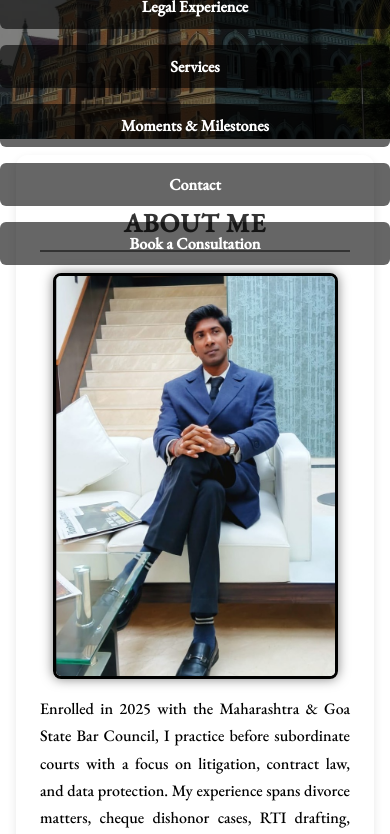
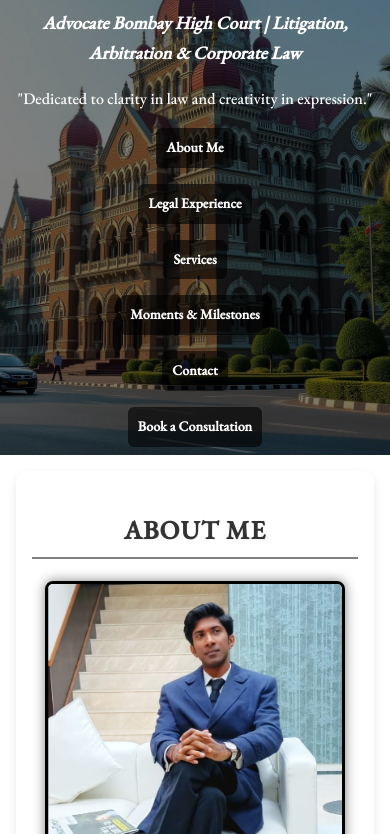
Before and after one commit to Advmalvankar/akshaymalvankar, a plain HTML site: page index.html in a window 390 px wide. Shown: the part 161-995 px from the top of the page. Drawn offline with nearby package versions, Linux system fonts and the light colour scheme.

Commit message:
Css for buttons

```diff
--- a/index.html
+++ b/index.html
@@ -6,7 +6,7 @@
   <title>Adv. Akshay Malvankar - Advocate Bombay High Court</title>
   <link href="https://fonts.googleapis.com/css2?family=EB+Garamond:wght@500&display=swap" rel="stylesheet">
   <style>
-    /* Global Styles */
+    /* ------------------------- Global Styles ------------------------- */
     body {
       margin: 0;
       font-family: 'EB Garamond', 'Times New Roman', serif;
@@ -16,15 +16,42 @@
       scroll-behavior: smooth;
       line-height: 1.7;
     }
-
     p, ul, li {
       text-align: justify;
     }
+    section {
+      padding: 2rem;
+      max-width: 1000px;
+      margin: 2rem auto;
+      background-color: rgba(255, 255, 255, 0.95);
+      border-radius: 12px;
+      box-shadow: 0 4px 10px rgba(0,0,0,0.1);
+    }
+    h2 {
+      font-family: 'EB Garamond', 'Garamond', serif;
+      border-bottom: 2px solid gray;
+      padding-bottom: 0.3rem;
+      color: #333;
+      font-size: 26px;
+      text-transform: uppercase;
+      letter-spacing: 1px;
+    }
+    h3 {
+      font-family: 'EB Garamond', 'Garamond', serif;
+      color: #444;
+      margin-top: 1rem;
+      font-style: italic;
+      font-size: 20px;
+    }
+    ul {
+      list-style: disc;
+      margin-left: 2rem;
+      color: #333;
+    }
 
-    /* Header */
+    /* ------------------------- Header ------------------------- */
     header {
       position: relative;
-      height: 400px;
       color: white;
       display: flex;
       flex-direction: column;
@@ -33,37 +60,26 @@
       text-align: center;
       background: url("images/bombay.jpg") no-repeat center center;
       background-size: cover;
+      height: 400px;
     }
-
     header::before {
       content: "";
       position: absolute;
-      top: 0;
-      left: 0;
-      width: 100%;
-      height: 100%;
+      top: 0; left: 0; width: 100%; height: 100%;
       background-color: rgba(0,0,0,0.5);
       z-index: 0;
     }
-
     header h1, header h3, header p {
       z-index: 1;
       margin: 0.5rem 0;
     }
-
     header h1 {
-      font-family: 'EB Garamond', 'Garamond', serif;
       font-size: 36px;
-      letter-spacing: 1px;
     }
-
     header h3 {
-      font-family: 'EB Garamond', 'Garamond', serif;
-      color: #ffffff;
       font-size: 18px;
-      letter-spacing: 0.5px;
+      color: #ffffff; /* Ensure subheading stays white */
     }
-
     header img.law-logo {
       position: absolute;
       top: 1rem;
@@ -71,19 +87,19 @@
       width: 80px;
       height: auto;
       z-index: 2;
+      transition: all 0.3s ease-in-out;
     }
 
-    /* Navigation Buttons */
+    /* ------------------------- Navigation Buttons ------------------------- */
     .nav-buttons {
       margin-top: 1rem;
       display: flex;
       justify-content: center;
       gap: 1rem;
+      flex-wrap: wrap;
       z-index: 1;
       position: relative;
-      flex-wrap: wrap;
     }
-
     .nav-buttons .btn {
       background-color: rgba(0,0,0,0.6);
       color: #fff;
@@ -93,47 +109,12 @@
       font-weight: 600;
       transition: 0.3s;
     }
-
     .nav-buttons .btn:hover {
       background-color: #fff;
       color: #000;
     }
 
-    /* Sections */
-    section {
-      padding: 2rem;
-      max-width: 1000px;
-      margin: 2rem auto;
-      background-color: rgba(255, 255, 255, 0.95);
-      border-radius: 12px;
-      box-shadow: 0 4px 10px rgba(0,0,0,0.1);
-    }
-
-    h2 {
-      font-family: 'EB Garamond', 'Garamond', serif;
-      border-bottom: 2px solid gray;
-      padding-bottom: 0.3rem;
-      color: #333;
-      font-size: 26px;
-      text-transform: uppercase;
-      letter-spacing: 1px;
-    }
-
-    h3 {
-      font-family: 'EB Garamond', 'Garamond', serif;
-      color: #444;
-      margin-top: 1rem;
-      font-style: italic;
-      font-size: 20px;
-    }
-
-    ul {
-      list-style: disc;
-      margin-left: 2rem;
-      color: #333;
-    }
-
-    /* Images */
+    /* ------------------------- Images ------------------------- */
     .image-right {
       float: right;
       margin-left: 2rem;
@@ -143,14 +124,12 @@
       box-shadow: 0 4px 10px rgba(0,0,0,0.2);
       border-radius: 6px;
     }
-
     .highlighted-img {
       border: 3px solid #000;
       box-shadow: 0 0 12px rgba(0,0,0,0.5);
       max-height: 400px;
       border-radius: 8px;
     }
-
     .img-gallery {
       display: flex;
       justify-content: center;
@@ -158,7 +137,6 @@
       flex-wrap: wrap;
       padding: 2rem 0;
     }
-
     .img-gallery img {
       flex: 1 1 30%;
       max-width: 30%;
@@ -167,7 +145,7 @@
       border-radius: 6px;
     }
 
-/* Contact Section */
+    /* ------------------------- Contact Section ------------------------- */
     #Contact {
       background-color: #000;
       color: white;
@@ -175,7 +153,6 @@
       padding: 3rem 1rem;
       border-radius: 12px;
     }
-
     #Contact h2 {
       color: white;
       font-size: 32px;
@@ -183,31 +160,27 @@
       letter-spacing: 1px;
       text-transform: uppercase;
     }
-
     #Contact .contact-info p {
       margin: 0.6rem 0;
       font-size: 18px;
       line-height: 1.8;
     }
-
     #Contact a {
       color: #fff;
       text-decoration: underline;
     }
-
     #Contact a:hover {
       color: #ccc;
       text-decoration: none;
     }
 
-    /* Consultation Form */
+    /* ------------------------- Consultation Form ------------------------- */
     #consultation-form {
       padding: 60px 20px;
       background-color: #fff;
       color: #000;
       border-top: 2px solid #000;
     }
-
     #consultation-form iframe {
       width: 100%;
       height: 1200px;
@@ -230,29 +203,45 @@
       clear: both;
     }
 
-     /* -------------------------
-       📱 Responsive Media Queries
-       ------------------------- */
+    /* ------------------------- Responsive ------------------------- */
+    @media (max-width: 1024px) {
+      section {
+        margin: 1rem;
+        padding: 1.5rem;
+      }
+    }
+
     @media (max-width: 768px) {
       header {
-        height: 300px;
+        height: auto;
+        padding-top: 1rem;
       }
-
+      header img.law-logo {
+        position: relative;
+        left: auto;
+        margin: 0 auto 1rem auto;
+        display: block;
+        width: 70px;
+      }
+      .nav-buttons {
+        flex-direction: column;
+        align-items: center;
+        margin: 1rem auto;
+        width: 90%;
+      }
+      .nav-buttons .btn {
+        flex: 1 1 100%;
+        text-align: center;
+      }
       .image-right {
         float: none;
         display: block;
         margin: 1rem auto;
-        width: 100%;
-        max-width: 90%;
+        width: 90%;
       }
-
       .img-gallery img {
         max-width: 100%;
-      }
-
-      section {
-        margin: 1rem;
-        padding: 1.5rem;
+        height: auto;
       }
     }
 
@@ -260,22 +249,20 @@
       header img.law-logo {
         width: 60px;
       }
-
-      .nav-buttons .btn {
-        flex: 1 1 100%;
-        padding: 8px 12px;
-      }
-
       h2, h3 {
         text-align: center;
       }
-
-      ul {
-        margin-left: 1rem;
+      section {
+        margin: 1rem;
+        padding: 1rem;
       }
-
-      #Contact {
-        padding: 2rem 1rem;
+      .nav-buttons {
+        width: 100%;
+        margin: 0.5rem auto;
+      }
+      .nav-buttons .btn {
+        padding: 8px 10px;
+        font-size: 14px;
       }
     }
   </style>
@@ -287,7 +274,6 @@
   <h1>Adv. Akshay Malvankar</h1>
   <h3>Advocate Bombay High Court | Litigation, Arbitration & Corporate Law</h3>
   <p>"Dedicated to clarity in law and creativity in expression."</p>
-
   <div class="nav-buttons">
     <a href="#about-me" class="btn">About Me</a>
     <a href="#legal-experience" class="btn">Legal Experience</a>
```
Also changed, not shown: images/cafe.jpg (deleted), images/gateway.jpg (deleted), images/highcourt.jpg (deleted), images/instagram.jpg (deleted), 1 other file. Lines whose indentation alone changed are shown as unchanged.
